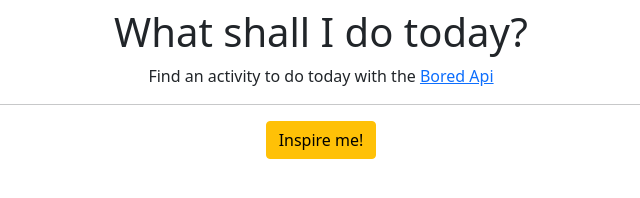
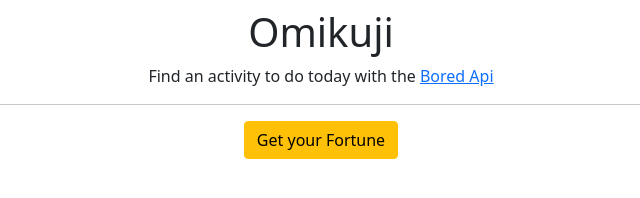
Before and after one commit to DanielChin327/omikuji, a website: page index.html in a window 1280 px wide. Shown: the whole page, without its empty margins (319-959 px from the left). Drawn offline with nearby package versions, Linux system fonts and the light colour scheme.

```diff
--- a/index.html
+++ b/index.html
@@ -12,11 +12,11 @@
 
   <body>
     <div class="container">
-      <h1 class="text-center mt-2">What shall I do today?</h1>
+      <h1 class="text-center mt-2">Omikuji</h1>
       <p class="text-center">Find an activity to do today with the <a href="http://www.boredapi.com/documentation#endpoints-random" target="blank">Bored Api</a></p>
       <hr>
       <div class="d-flex justify-content-center">
-        <button type="button" class="btn btn-warning">Inspire me!</button>
+        <button type="button" class="btn btn-warning">Get your Fortune</button>
       </div>
       <h2 id="activity" class="text-center mt-5"></h2>
     </div>
```
